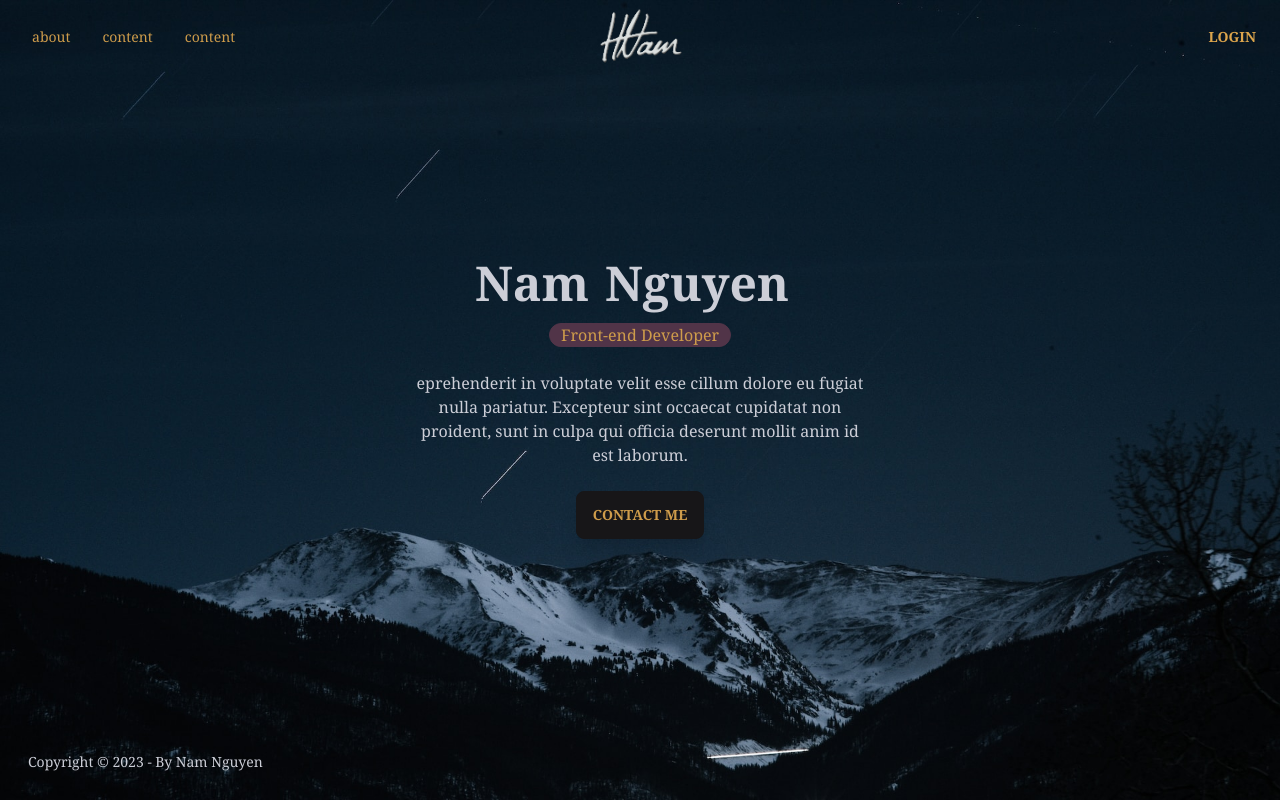
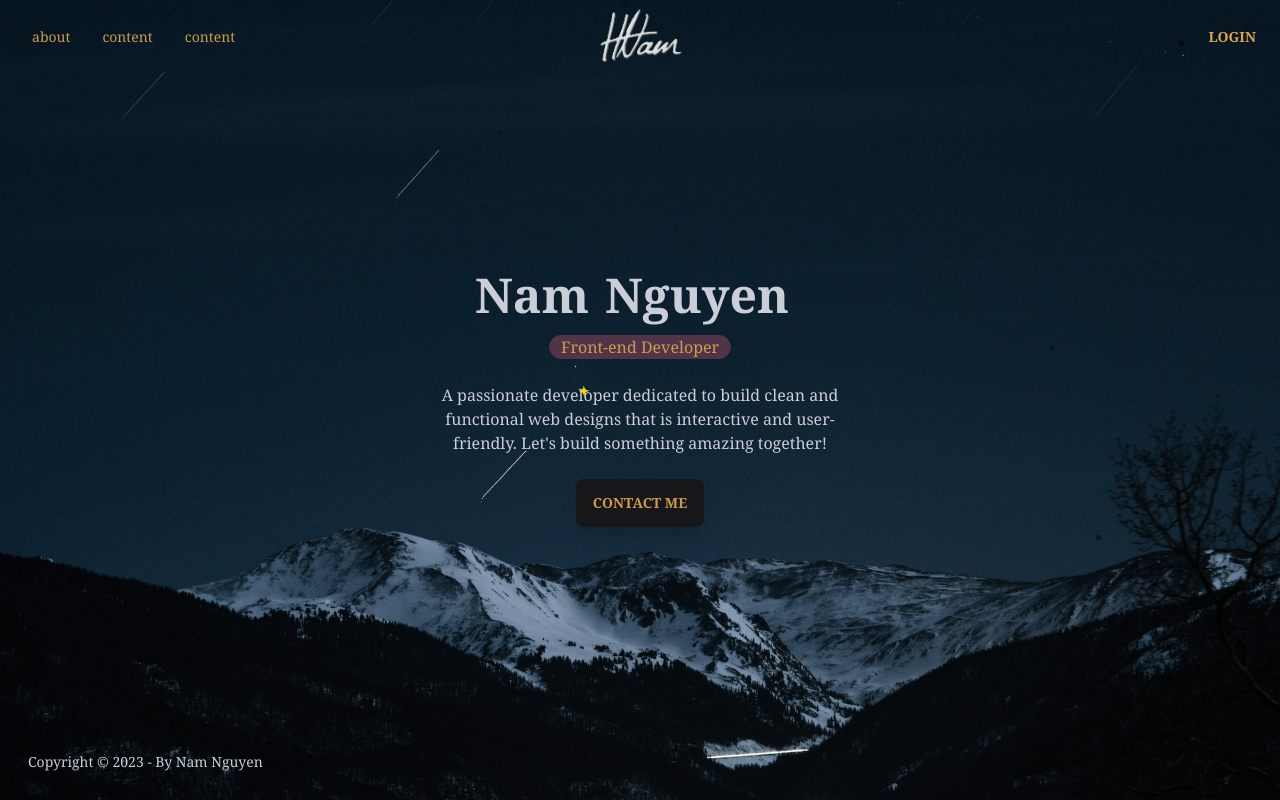
Before and after one commit to hnguyen96/personal-project, a Next.js app: page / in a window 1280 px wide. Built offline with nearby package versions, Linux system fonts and the light colour scheme; no server answers.

Commit message:
Page and transition animations

```diff
--- a/app/(auth)/sign-in/page.tsx
+++ b/app/(auth)/sign-in/page.tsx
@@ -1,4 +1,5 @@
 "use client"
+import PageTransition from "@/components/animations/pageTransition";
 import SignInForm from "@/components/forms/SigninForm";
 import { useRouter } from "next/navigation";
 
@@ -6,6 +7,7 @@ export default function Page() {
   const router = useRouter();
 
   return (
+    <PageTransition>
       <div className="font-serif flex flex-col min-h-screen items-center justify-center bg-home bg-cover">
         <div className="w-full md:w-[500px] p-6 md:p-10 bg-secondary md:rounded-lg">
           <div className="flex justify-center text-lg mx-auto breadcrumbs font-extrabold mb-5">
@@ -17,5 +19,6 @@ export default function Page() {
           <SignInForm />
         </div>
       </div>
+    </PageTransition>
   );
 }
--- a/app/(auth)/sign-up/page.tsx
+++ b/app/(auth)/sign-up/page.tsx
@@ -1,5 +1,6 @@
 "use client"
 
+import PageTransition from "@/components/animations/pageTransition";
 import SignUpForm from "@/components/forms/SignupForm";
 import { useRouter } from "next/navigation";
 
@@ -7,6 +8,7 @@ export default function Page() {
   const router = useRouter();
 
   return (
+    <PageTransition>
       <div className="font-serif flex flex-col min-h-screen items-center justify-center bg-home bg-cover">
         <div className="w-full md:w-[500px] p-6 md:p-10 bg-secondary md:rounded-lg">
           <div className="flex justify-center text-lg mx-auto breadcrumbs font-extrabold mb-5">
@@ -18,5 +20,6 @@ export default function Page() {
           <SignUpForm />
         </div>
       </div>
+    </PageTransition>
   );
 }
--- a/app/(public)/layout.tsx
+++ b/app/(public)/layout.tsx
@@ -1,5 +1,6 @@
 import Footer from "@/components/Footer";
 import Header from "@/components/Header";
+import PageTransition from "@/components/animations/pageTransition";
 
 export default function PublicLayout({
   children,
@@ -9,7 +10,9 @@ export default function PublicLayout({
   return (
     <div className="flex flex-col font-serif items-center min-h-screen justify-between bg-home">
       <Header />
-      {children}
+      <PageTransition>
+        {children}
+      </PageTransition>
       <Footer />
     </div>
   );
--- a/app/layout.tsx
+++ b/app/layout.tsx
@@ -2,6 +2,8 @@ import { ClerkProvider } from '@clerk/nextjs'
 import './globals.css'
 import type { Metadata } from 'next'
 import { Inter } from 'next/font/google'
+import PageTransition from '@/components/animations/pageTransition'
+import { AnimatePresence } from 'framer-motion'
 
 const inter = Inter({ subsets: ['latin'] })
 
@@ -17,9 +19,13 @@ export default function RootLayout({
 }) {
   return (
     <ClerkProvider>
-    <html data-theme="luxury" lang="en">
-      <body className={inter.className}>{children}</body>
-    </html>
+      <html data-theme="luxury" lang="en">
+        <body className={inter.className}>
+          <PageTransition>
+            {children}
+          </PageTransition>
+        </body>
+      </html>
     </ClerkProvider>
   )
 }
--- a/app/page.tsx
+++ b/app/page.tsx
@@ -1,20 +1,24 @@
 import Footer from '@/components/Footer'
 import Header from '@/components/Header'
 import AnimatedTitle from '@/components/animations/animatedTitle'
-import Image from 'next/image'
+import PageTransition from '@/components/animations/pageTransition'
+import SparklesInstance from '@/components/animations/sparkleAnimation/sparkles'
 
-export default function Home() {
+function Home() {
   const title = "Nam Nguyen"
   return (
+    <PageTransition>
       <main className="flex min-h-screen flex-col items-center font-serif justify-between text-secondary-content bg-home bg-cover">
         <Header />
+        <SparklesInstance children={
           <div className="hero flex-grow">
             <div className="hero-content text-center">
               <div className="max-w-md">
-            <AnimatedTitle text={title}/>
+                <AnimatedTitle text={title} />
+
                 <div className="badge badge-lg badge-accent mt-4 text-[#ce9c4b]">Front-end Developer</div>
 
-            <p className="py-6">eprehenderit in voluptate velit esse cillum dolore eu fugiat nulla pariatur. Excepteur sint occaecat cupidatat non proident, sunt in culpa qui officia deserunt mollit anim id est laborum.</p>
+                <p className="py-6">A passionate developer dedicated to build clean and functional web designs that is interactive and user-friendly. Let's build something amazing together!</p>
 
                 <button className="btn relative overflow-hidden text-[#ce9c4b] shadow-xl transition-all duration-200 before:absolute before:bottom-0 before:left-0 before:right-0 before:top-0 before:m-auto before:h-0 before:w-0 before:bg-neutral before:duration-300 before:ease-out hover:before:h-40 hover:before:w-40 hover:before:opacity-80">
                   <span className="relative">Contact me</span>
@@ -22,7 +26,11 @@ export default function Home() {
               </div>
             </div>
           </div>
+        }></SparklesInstance>
         <Footer />
       </main>
+    </PageTransition>
   )
 }
+
+export default Home;
--- /dev/null
+++ b/components/animations/pageTransition.tsx
@@ -0,0 +1,37 @@
+"use client"
+
+import { AnimatePresence, motion } from "framer-motion";
+
+export default function PageTransition({
+    children,
+}: {
+    children: React.ReactNode;
+}) {
+    return (
+        <AnimatePresence>
+            <motion.div
+                className="fixed top-0 left-0 w-full h-screen bg-black origin-bottom"
+                key="bottom"
+                initial={{ scaleY: 1 }}
+                animate={{ scaleY: 0 }}
+                exit={{ scaleY: 1 }}
+                transition={{
+                    duration: 1,
+                    ease: [0.22, 1, 0.36, 1],
+                }}
+            />
+            {children}
+            {/* <motion.div
+                className="fixed top-0 left-0 w-full h-screen bg-black origin-top"
+                key="top"
+                initial={{ scaleY: 1 }}
+                animate={{ scaleY: 0 }}
+                exit={{ scaleY: 0 }}
+                transition={{
+                    duration: 1,
+                    ease: [0.22, 1, 0.36, 1],
+                }}
+            /> */}
+        </AnimatePresence>
+    );
+}
--- /dev/null
+++ b/components/animations/sparkleAnimation/sparkleGenerator.tsx
@@ -0,0 +1,18 @@
+import { random } from "./util";
+
+export default function generateSparkle(color: string){
+  return {
+    id: String(random(10000, 99999)),
+    createdAt: Date.now(),
+    // Bright yellow color:
+    color,
+    size: random(10, 20),
+    style: {
+      // Pick a random spot in the available space
+      top: random(0, 100) + '%',
+      left: random(0, 100) + '%',
+      // Float sparkles above sibling content
+      zIndex: 2,
+    },
+  }
+}
--- /dev/null
+++ b/components/animations/sparkleAnimation/sparkles.tsx
@@ -0,0 +1,92 @@
+"use client"
+
+import { useState } from "react";
+import generateSparkle from "./sparkleGenerator";
+import { useRandomInterval } from "./util";
+import { motion } from "framer-motion";
+
+// Default color is a bright yellow
+const DEFAULT_COLOR = 'hsl(50deg, 100%, 50%)';
+
+interface SparklesInstance {
+    id: string,
+    createdAt: number,
+    color: string,
+    size: number,
+    style: SparkleStyle
+}
+
+interface SparkleStyle {
+    top: string;
+    left: string;
+    zIndex: number;
+}
+
+interface SparkleProps {
+    color: string;
+    size: number;
+    style: SparkleStyle;
+}
+
+export default function Sparkles({
+    children,
+}: {
+    children: React.ReactNode
+}) {
+
+    const [sparkles, setSparkles] = useState<SparklesInstance[]>([]);
+
+    useRandomInterval(() => {
+        const now = Date.now();
+        const sparkle = generateSparkle(DEFAULT_COLOR);
+
+        const nextSparkles = sparkles.filter((sparkle: SparklesInstance) => {
+            const delta = now - sparkle.createdAt;
+            return delta < 1000;
+        });
+
+        nextSparkles.push(sparkle);
+        setSparkles(nextSparkles);
+    }, 100, 600);
+    return (
+        <div className="relative inline-block">
+            {sparkles.map(sparkle => (
+                <SparklesInstance
+                    key={sparkle.id}
+                    color={sparkle.color}
+                    size={sparkle.size}
+                    style={sparkle.style}
+                />
+            ))}
+            {children}
+        </div>
+    )
+}
+
+
+const SparklesInstance: React.FC<SparkleProps> = ({ color, size, style }) => {
+    return (
+        <div>
+            <motion.svg
+                initial={{ scale: 0 }}
+                animate={{
+                    scale: [0, 1, 0],
+                    rotate: [0, 180, 0],
+                }}
+                transition={{ duration: 1 }}
+                className=" absolute pointer-events-none z-10"
+                xmlns="http://www.w3.org/2000/svg"
+                width={size}
+                height={size}
+                fill="none"
+                viewBox="0 0 160 160"
+                style={style}
+            >
+                <path
+                    fill={color}
+                    d="M80 0s4.285 41.292 21.496 58.504C118.707 75.715 160 80 160 80s-41.293 4.285-58.504 21.496S80 160 80 160s-4.285-41.293-21.496-58.504C41.292 84.285 0 80 0 80s41.292-4.285 58.504-21.496C75.715 41.292 80 0 80 0z"
+                ></path>
+            </motion.svg>
+        </div>
+    );
+}
--- /dev/null
+++ b/components/animations/sparkleAnimation/util.ts
@@ -0,0 +1,33 @@
+import { useCallback, useEffect, useRef } from "react";
+
+// Utility helper for random number generation
+export const random = (min: number, max:number) => Math.floor(Math.random() * (max - min)) + min;
+
+export const useRandomInterval = (callback: any, minDelay: number, maxDelay:number) => {
+  const timeoutId = useRef<number | undefined>(undefined);
+  const savedCallback = useRef(callback);
+
+  useEffect(() => {
+    savedCallback.current = callback;
+  }, [callback]);
+
+  useEffect(() => {
+    let isEnabled =
+      typeof minDelay === 'number' && typeof maxDelay === 'number';
+    if (isEnabled) {
+      const handleTick = () => {
+        const nextTickAt = random(minDelay, maxDelay);
+        timeoutId.current = window.setTimeout(() => {
+          savedCallback.current();
+          handleTick();
+        }, nextTickAt);
+      };
+      handleTick();
+    }
+    return () => window.clearTimeout(timeoutId.current);
+  }, [minDelay, maxDelay]);
+  const cancel = useCallback(function () {
+    window.clearTimeout(timeoutId.current);
+  }, []);
+  return cancel;
+};
```
Also changed, not shown: app/(public)/about/page.tsx (+12 -27 lines), components/animations/sparkleAnimation.tsx (deleted). Lines whose indentation alone changed are shown as unchanged.
